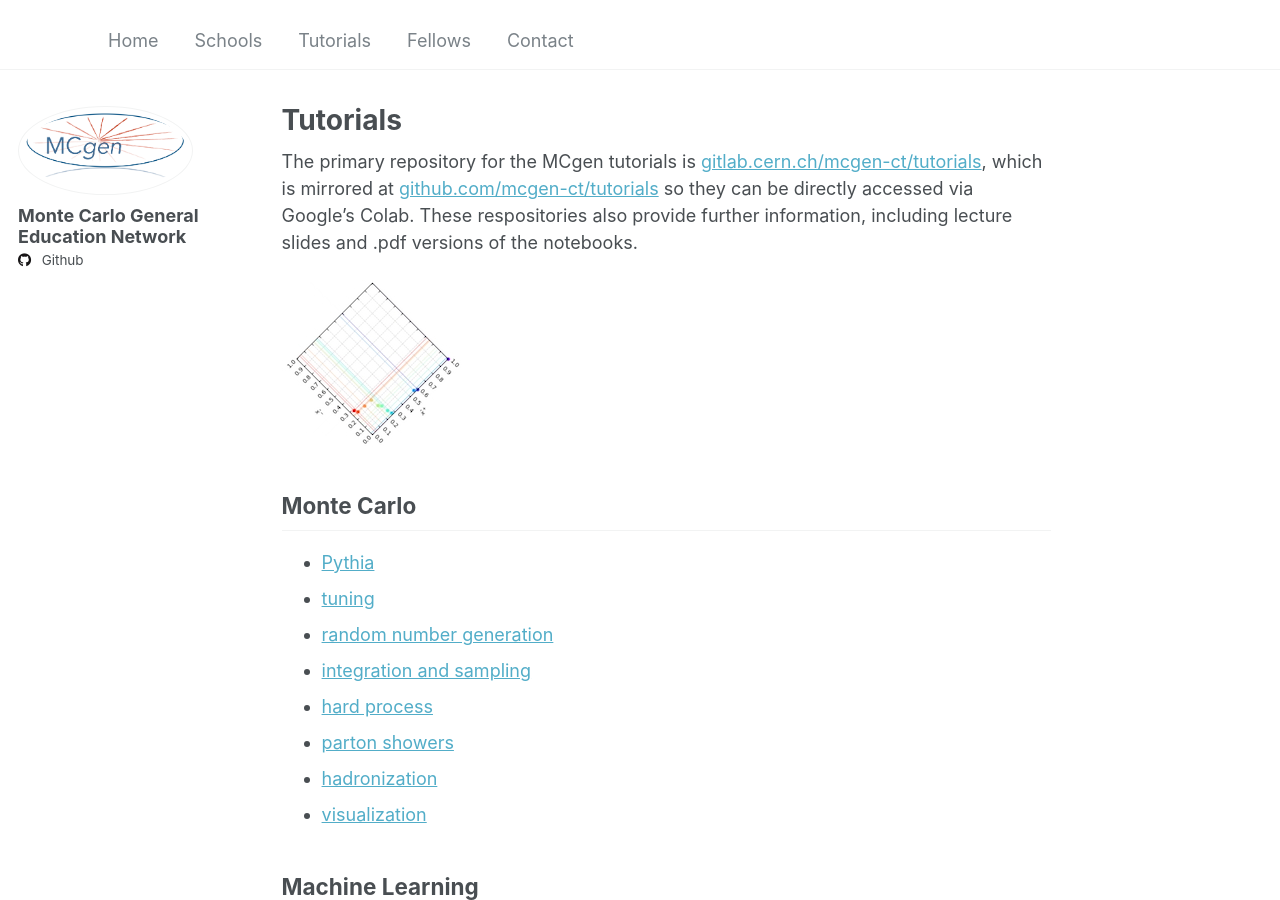
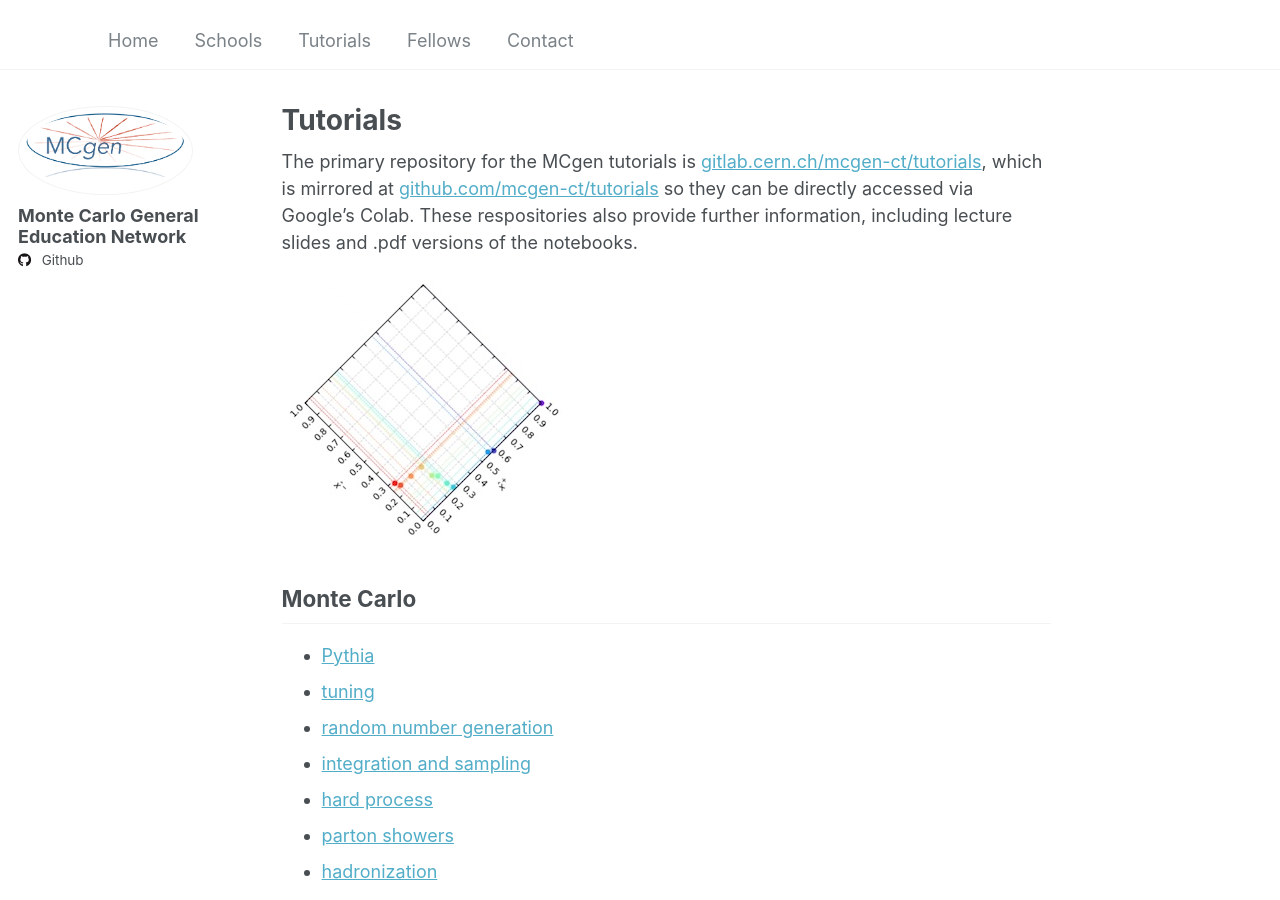
Before and after one commit to MCGenEdNet/MCGenEdNet.github.io, a Jekyll site: the page built from _pages/tutorials.md, in a window 1280 px wide and 900 px high. Built offline with Jekyll 4.4.1, drawn with Linux system fonts in a browser that asks for light colours.

Commit message:
Update tutorials.md

```diff
--- a/_pages/tutorials.md
+++ b/_pages/tutorials.md
@@ -9,7 +9,7 @@ redirect_from:
 
 The primary repository for the MCgen tutorials is [gitlab.cern.ch/mcgen-ct/tutorials](https://gitlab.com/mcgen-ct/tutorials), which is mirrored at [github.com/mcgen-ct/tutorials](https://github.com/mcgen-ct/tutorials) so they can be directly accessed via Google's Colab. These respositories also provide further information, including lecture slides and .pdf versions of the notebooks.
 
-![hadronization vertices](/images/hadronization_vertices_sm.jpeg)
+![hadronization vertices](/images/hadronization_vertices.jpg)
 
 ## Monte Carlo
 
```
